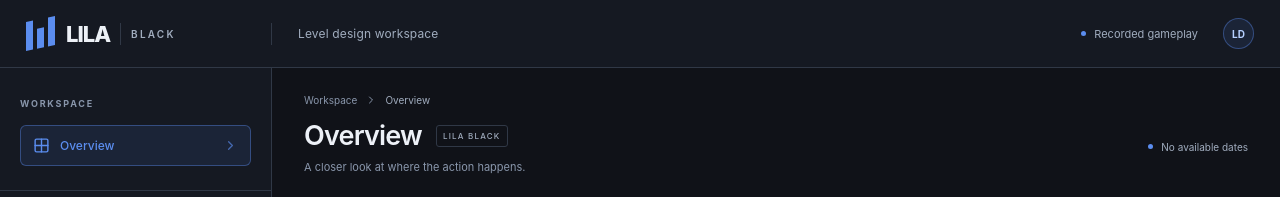
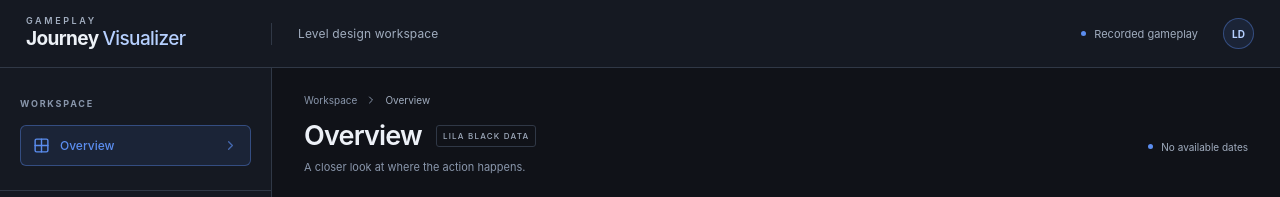
Before and after one commit to mskbaruah25/Gameplay-journey-visualiser, a Next.js app in the folder apps/web/: page / in a window 1280 px wide. Shown: the top 197 px of the page. Built offline with nearby package versions, Linux system fonts and the light colour scheme; no server answers; the database is empty.

Commit message:
feat: give visualizer its own product wordmark

```diff
--- a/apps/web/src/app/globals.css
+++ b/apps/web/src/app/globals.css
@@ -47,14 +47,11 @@ h1, h2, p { margin: 0; }
 ::selection { background: var(--selection); }
 .app-shell { display: grid; grid-template-columns: 272px minmax(0, 1fr); grid-template-rows: 68px 1fr; min-height: 100dvh; }
 .app-header { grid-column: 1 / -1; display: flex; align-items: center; padding: 0 26px; border-bottom: 1px solid var(--line); background: var(--shell); gap: 26px; }
-.brand { display: flex; align-items: center; gap: 11px; width: 219px; flex-shrink: 0; }
-.brand-symbol { width: 29px; height: 29px; position: relative; display: block; transform: skewY(-12deg); }
-.brand-symbol i { position: absolute; background: var(--accent); width: 7px; }
-.brand-symbol i:nth-child(1) { left: 0; top: 0; height: 29px; }
-.brand-symbol i:nth-child(2) { left: 11px; top: 9px; height: 20px; }
-.brand-symbol i:nth-child(3) { left: 22px; top: 0; height: 29px; }
-.brand-name { font-size: 22px; font-weight: 850; letter-spacing: -1px; display: flex; gap: 8px; align-items: center; }
-.brand-name > span { font-size: 10px; letter-spacing: 2.2px; font-weight: 600; color: var(--muted); border-left: 1px solid var(--line); padding: 5px 0 5px 10px; margin-left: 2px; }
+.brand { display: flex; align-items: center; width: 219px; flex-shrink: 0; }
+.brand-name { display: flex; flex-direction: column; gap: 3px; }
+.brand-kicker { color: var(--muted); font-size: 9px; font-weight: 600; letter-spacing: 2.6px; line-height: 1; text-transform: uppercase; }
+.brand-title { color: var(--text); font-size: 19px; font-weight: 650; letter-spacing: -.6px; line-height: 1.2; white-space: nowrap; }
+.brand-title > span { color: var(--accent-text); font-weight: 450; }
 .header-divider { width: 1px; height: 22px; background: var(--line); }
 .workspace-name { color: var(--muted); font-size: 12px; letter-spacing: .15px; }
 .header-right { display: flex; align-items: center; gap: 25px; margin-left: auto; }
--- a/apps/web/src/app/layout.tsx
+++ b/apps/web/src/app/layout.tsx
@@ -3,8 +3,8 @@ import "./globals.css";
 import "@/features/playback/styles/playback.css";
 
 export const metadata: Metadata = {
-  title: "Overview · LILA BLACK",
-  description: "Explore recorded LILA BLACK journeys, events, and heatmaps.",
+  title: "Gameplay Journey Visualizer",
+  description: "An independent assessment project exploring LILA BLACK gameplay journeys, events, and heatmaps.",
 };
 
 export default function RootLayout({ children }: Readonly<{ children: React.ReactNode }>) {
--- a/apps/web/src/features/overview/components/overview-page.tsx
+++ b/apps/web/src/features/overview/components/overview-page.tsx
@@ -40,7 +40,7 @@ export function OverviewPage() {
   const viewName = isPlayback ? "Playback" : "Overview";
   const ViewIcon = isPlayback ? Play : Grid2X2;
 
-  useEffect(() => { document.title = `${viewName} · LILA BLACK`; }, [viewName]);
+  useEffect(() => { document.title = `${viewName} · Gameplay Journey Visualizer`; }, [viewName]);
   useEffect(() => { setHidden([]); }, [data.matchId, data.date]);
 
   function changeMode(next: "overview" | "playback") {
@@ -52,9 +52,11 @@ export function OverviewPage() {
 
   return <div className="app-shell">
     <header className="app-header">
-      <a href="/" className="brand" aria-label="LILA BLACK overview">
-        <span className="brand-symbol" aria-hidden="true"><i /><i /><i /></span>
-        <span className="brand-name">LILA<span>BLACK</span></span>
+      <a href="/" className="brand" aria-label="Gameplay Journey Visualizer overview">
+        <span className="brand-name">
+          <span className="brand-kicker">Gameplay</span>
+          <span className="brand-title">Journey <span>Visualizer</span></span>
+        </span>
       </a>
       <div className="header-divider" /><span className="workspace-name">Level design workspace</span>
       <div className="header-right"><span className="dataset-badge"><span />Recorded gameplay</span><div className="avatar">LD</div></div>
@@ -85,7 +87,7 @@ export function OverviewPage() {
     <main className={`main-content ${isPlayback ? "is-playback" : ""}`} id="main-content">
       <div className="page-heading">
         <div><div className="breadcrumb">Workspace<ChevronRight size={12} /><span>{viewName}</span></div>
-          <h1>{isPlayback ? "Match playback" : "Overview"}<span className="small-badge">LILA BLACK</span></h1>
+          <h1>{isPlayback ? "Match playback" : "Overview"}<span className="small-badge">LILA BLACK DATA</span></h1>
           <p>{isPlayback ? "Follow a match, one recorded moment at a time." : "A closer look at where the action happens."}</p></div>
         <div className="page-status"><span className="status-dot" />{formatDate(data.date)}</div>
       </div>
```
Also changed, not shown: apps/web/src/app/icon.svg, 2 other files (tests, documents, lock files or other folders).
